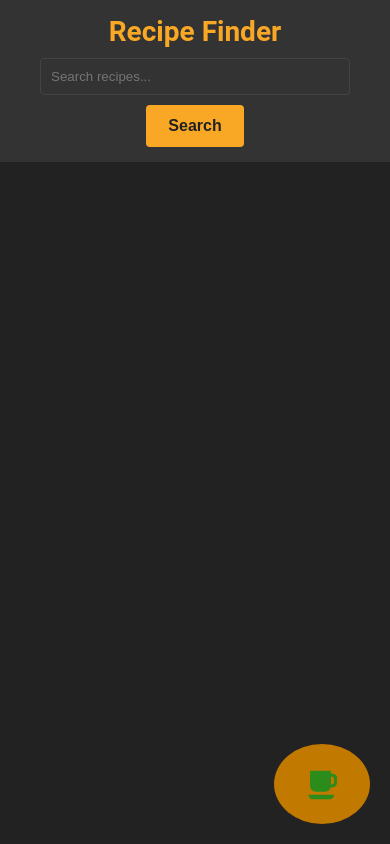
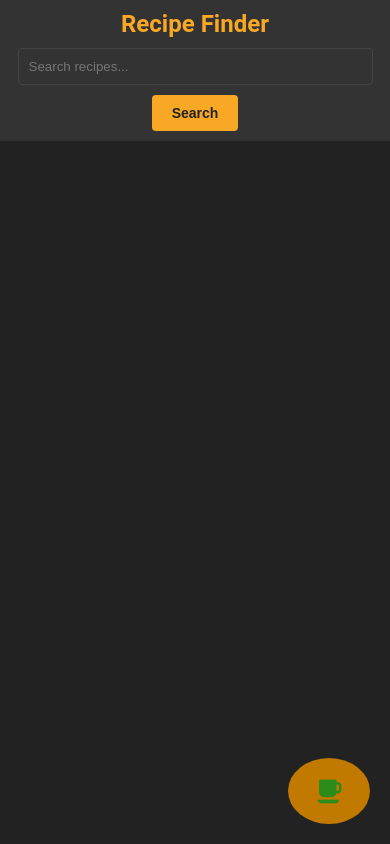
Before and after one commit to pratikacharya1234/Recipe-Finder, a plain HTML site: page index/index.html in a window 390 px wide. Drawn offline with nearby package versions, Linux system fonts and the light colour scheme.

Commit message:
Update style.css

```diff
--- a/index/style.css
+++ b/index/style.css
@@ -190,64 +190,3 @@ a {
     font-size: 14px;
   }
 }
-
-
-/*720px*/
-@media only screen and (max-width: 720px) {
-  header {
-    padding: 15px;
-  }
-
-  h1 {
-    font-size: 28px;
-  }
-
-  input[type="text"] {
-    width: 80%;
-  }
-
-  button {
-    padding: 12px 22px;
-    font-size: 16px;
-  }
-
-  main {
-    padding: 15px;
-  }
-
-  .buy-me-coffee {
-    font-size: 20px;
-    height: 60px;
-    width: 60px;
-  }
-
-  i {
-    font-size: 36px;
-  }
-
-  p {
-    font-size: 9px;
-  }
-
-  .loader {
-    border-width: 3px;
-    width: 40px;
-    height: 40px;
-  }
-
-  h2 {
-    font-size: 1.8em;
-    margin-bottom: 15px;
-  }
-
-  img {
-    width: 90px;
-    height: 90px;
-  }
-
-  a {
-    padding: 10px 18px;
-    border-radius: 17px;
-    font-size: 16px;
-  }
-}
```
